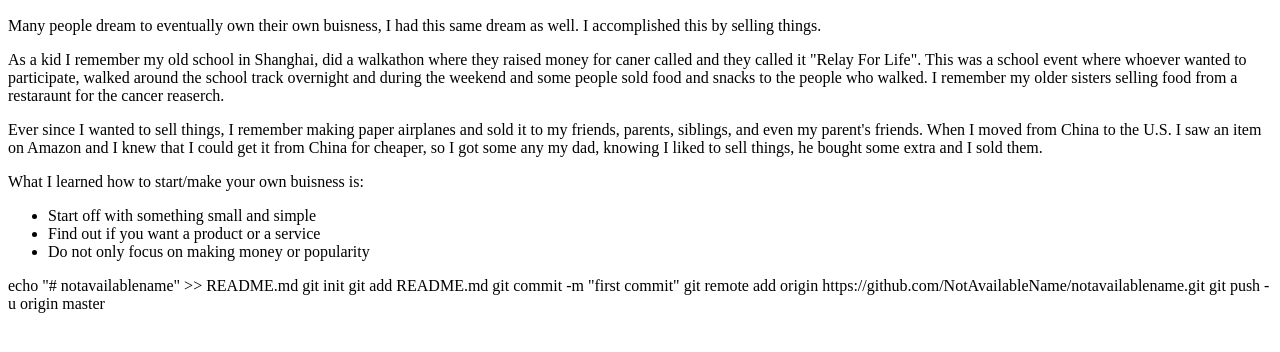
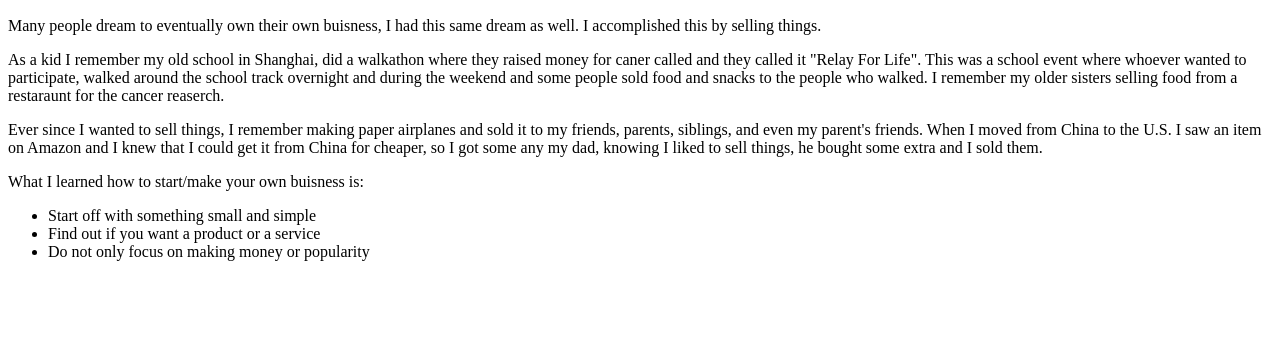
Before and after one commit to NotAvailableName/NotAvailableName.github.io, a plain HTML site: page index (2).html in a window 1280 px wide. Shown: the part 370-722 px from the top of the page. Drawn offline with Linux system fonts and the light colour scheme.

Commit message:
Update index (2).html

```diff
--- a/index (2).html
+++ b/index (2).html
@@ -15,9 +15,3 @@
       <li> Find out if you want a product or a service</li>
       <li> Do not only focus on making money or popularity</li>
     </ul>
-    echo "# notavailablename" >> README.md
-    git init
-    git add README.md
-    git commit -m "first commit"
-    git remote add origin https://github.com/NotAvailableName/notavailablename.git
-    git push -u origin master
```
